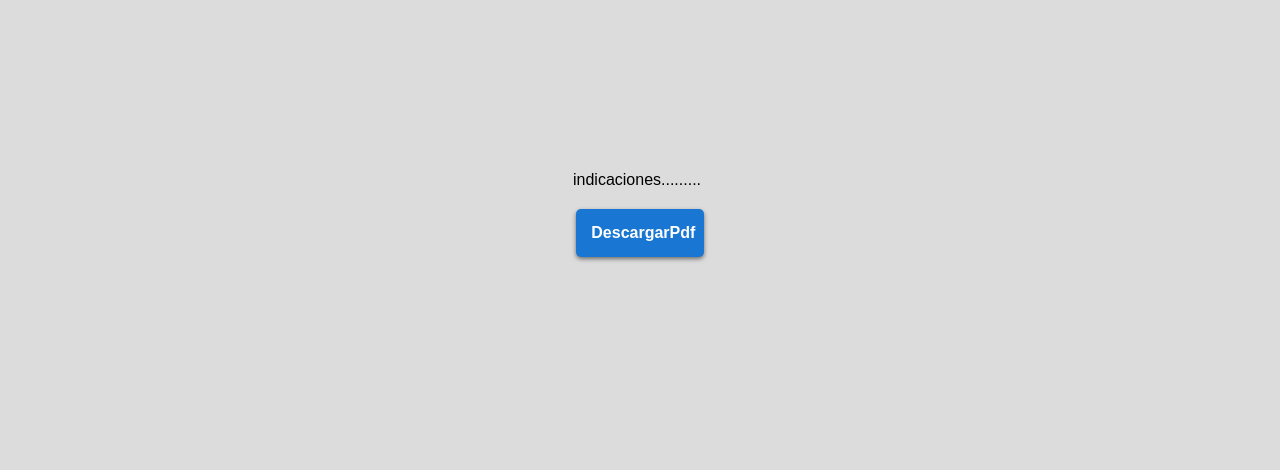
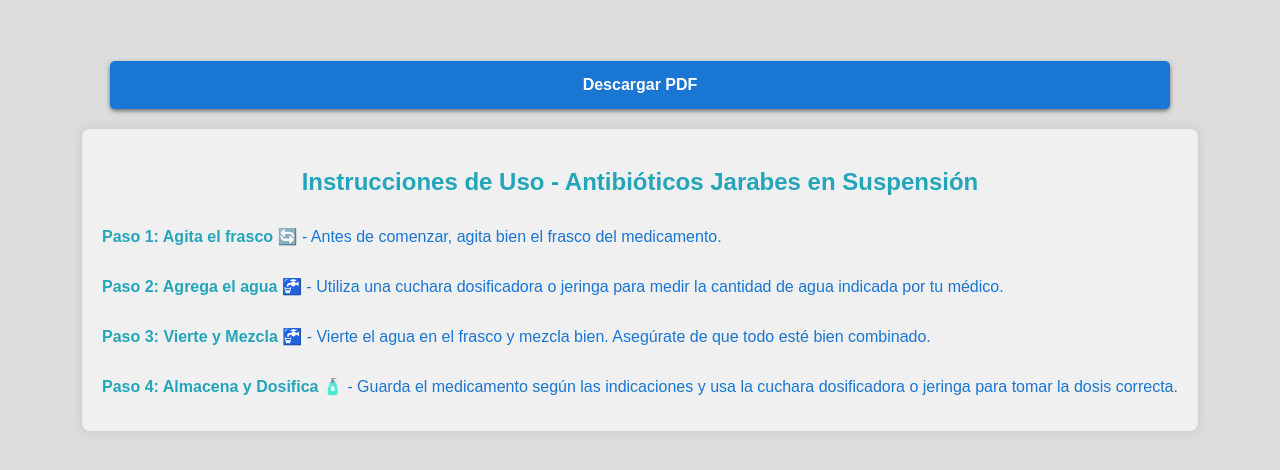
Before and after one commit to MartuV/instrucciones-uso, a React (Create React App) app: page /instrucciones-uso/jarabes in a window 1280 px wide. Shown: the part 184-654 px from the top of the page. Built offline with nearby package versions, Linux system fonts and the light colour scheme.

Commit message:
creacion funcion generarPdf

```diff
--- a/package.json
+++ b/package.json
@@ -8,6 +8,8 @@
     "@testing-library/react": "^13.4.0",
     "@testing-library/user-event": "^13.5.0",
     "gh-pages": "^6.1.1",
+    "html2canvas": "^1.4.1",
+    "jspdf": "^2.5.1",
     "react": "^18.2.0",
     "react-dom": "^18.2.0",
     "react-router-dom": "^6.22.3",
--- a/src/componentes/Jarabes.js
+++ b/src/componentes/Jarabes.js
@@ -1,16 +1,30 @@
-import React from 'react';
-import { generarPdf } from '../funciones/instruccionesPdf'; // Ajusta la ruta según la estructura de tu proyecto
+import React, { useState } from 'react';
+import { generarPdf } from '../funciones/generarPdf';
+import '../estilos/indicaciones.css';
 
 function Jarabes() {
+    const [mostrarBoton, setMostrarBoton] = useState(true);
+
     const handleClick = () => {
         // Llama a la función para generar el PDF
         generarPdf();
     };
 
+
     return (
-        <div className="indicaciones">
-            <p>indicaciones.........</p>
-            <button className="button" onClick={handleClick}>DescargarPdf</button>
+        <div>
+            <div>
+                {mostrarBoton && (
+                    <button className="button" onClick={handleClick}>Descargar PDF</button>
+                )}
+            </div>
+            <div id="contenedor-principal" className="indicaciones">
+                <h2>Instrucciones de Uso - Antibióticos Jarabes en Suspensión</h2>
+                <p><strong>Paso 1: Agita el frasco 🔄</strong> - Antes de comenzar, agita bien el frasco del medicamento.</p>
+                <p><strong>Paso 2: Agrega el agua 🚰</strong> - Utiliza una cuchara dosificadora o jeringa para medir la cantidad de agua indicada por tu médico.</p>
+                <p><strong>Paso 3: Vierte y Mezcla 🚰</strong> - Vierte el agua en el frasco y mezcla bien. Asegúrate de que todo esté bien combinado.</p>
+                <p><strong>Paso 4: Almacena y Dosifica 🧴</strong> - Guarda el medicamento según las indicaciones y usa la cuchara dosificadora o jeringa para tomar la dosis correcta.</p>
+            </div>
         </div>
     );
 }
--- /dev/null
+++ b/src/estilos/indicaciones.css
@@ -0,0 +1,51 @@
+body {
+    font-family: Arial, sans-serif;
+    background-color:#dcdcdc;
+    margin: 0;
+    padding: 20px;
+    display: flex;
+    flex-direction: column;
+    align-items: center;
+    height: 100vh;
+}
+
+#contenedor-principal {
+    max-width: 100%;
+    width: auto;
+    margin: auto;
+    display: flex;
+    flex-direction: column;
+    background-color: #f0f0f0; /* Color gris claro */
+    padding: 20px;
+    border-radius: 8px;
+    box-shadow: 0 0 10px rgba(0, 0, 0, 0.1);
+    position: relative;
+}
+
+button {
+    padding: 10px 15px;
+    font-size: 16px;
+    cursor: pointer;
+    background-color: #1976D2;
+    color: #fff;
+    border: none;
+    border-radius: 4px;
+    width: 100%;
+    margin-bottom: 20px;
+}
+
+h2 {
+    text-align: center;
+    margin-bottom: 15px;
+    color: #24a5ba;
+}
+
+p {
+    text-align: justify;
+    margin-bottom: 15px;
+    color: #1976D2;
+}
+
+strong {
+    color: #24a5ba;
+}
--- /dev/null
+++ b/src/funciones/generarPdf.js
@@ -0,0 +1,55 @@
+import html2canvas from 'html2canvas';
+import jsPDF from 'jspdf';
+import logoImg from '../imagenes/logohospi.jpg'; // Importa la imagen del logo
+
+function generarPdf() {
+    console.log("generando pdf");
+
+    const element = document.querySelector('.indicaciones');
+    const pdf = new jsPDF();
+
+    // Convertir el contenido HTML a una imagen usando html2canvas
+    html2canvas(element).then(function (canvas) {
+        // Agregar la imagen al PDF
+        var imagenOriginal = new Image();
+
+        // Definir el evento de carga para obtener las dimensiones después de que la imagen se haya cargado
+        imagenOriginal.onload = function () {
+            // Obtener las dimensiones originales de la imagen
+            var anchoOriginal = this.width;
+            var altoOriginal = this.height;
+
+            // Definir porcentaje relativo al ancho de la página
+            var porcentajeAncho = 0.70; // 70% del ancho de la página
+
+            // Calcular el alto relativo manteniendo la proporción original
+            var altoRelativo = (porcentajeAncho * pdf.internal.pageSize.width * altoOriginal) / anchoOriginal;
+
+            // Limitar el alto relativo para asegurarse de que no sea mayor que la página
+            var maximoAltoRelativo = pdf.internal.pageSize.height - 30; // Ajusta según tus necesidades
+            altoRelativo = Math.min(altoRelativo, maximoAltoRelativo);
+
+            // Calcular coordenadas para centrar la imagen con un pequeño margen superior
+            var margenSuperior = 5; // Ajusta el margen superior según tus necesidades
+            var coordenadaX = (pdf.internal.pageSize.width - (pdf.internal.pageSize.width * porcentajeAncho)) / 2;
+            var coordenadaY = margenSuperior;
+
+            // Agregar la imagen al PDF con dimensiones relativas y coordenadas centradas
+            pdf.addImage(canvas.toDataURL('image/jpeg'), 'JPEG', coordenadaX, coordenadaY, pdf.internal.pageSize.width * porcentajeAncho, altoRelativo);
+
+            // Obtener la imagen del logo y agregarla al PDF
+            pdf.addImage(logoImg, 'PNG', 160, coordenadaY + altoRelativo + 10, 10, 10);
+
+            // Cambiar el color del texto en el PDF
+            pdf.setTextColor(0, 0, 0); // Texto negro
+
+            // Descargar el PDF
+            pdf.save('instrucciones.pdf');
+        };
+
+        // Establecer la fuente de datos para la imagen
+        imagenOriginal.src = canvas.toDataURL('image/jpeg');
+    });
+}
+
+export { generarPdf };
--- a/src/funciones/instruccionesPdf.js
+++ /dev/null
@@ -1,8 +0,0 @@
-// En instruccionesPdf.js
-
-function generarPdf() {
-    console.log("generando pdf");
-    // Código para generar las instrucciones en formato PDF
-  }
-
-  export { generarPdf };
```
Also changed, not shown: 1 other file (tests, documents, lock files or other folders).
